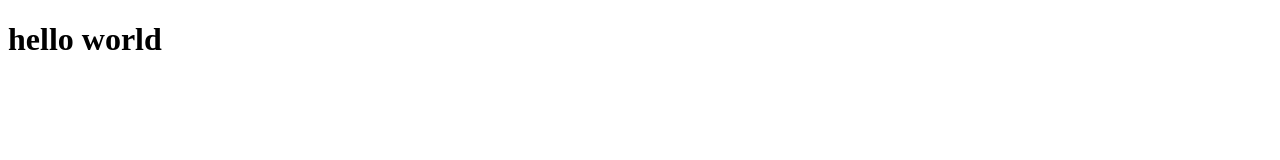
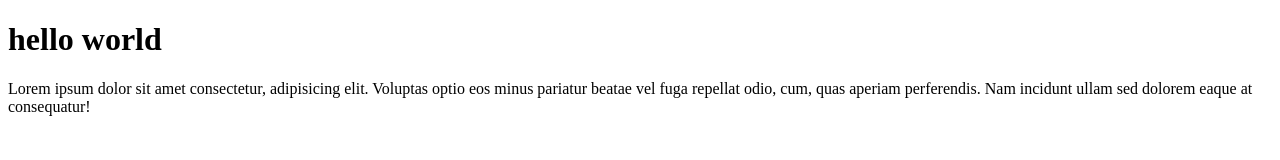
Before and after one commit to murtadhodaf/GitTest, a plain HTML site: page index.html in a window 1280 px wide. Drawn offline with Linux system fonts and the light colour scheme.

Commit message:
menambhakan paragraph

```diff
--- a/index.html
+++ b/index.html
@@ -8,5 +8,6 @@
 </head>
 <body>
     <h1>hello world</h1>
+    <p>Lorem ipsum dolor sit amet consectetur, adipisicing elit. Voluptas optio eos minus pariatur beatae vel fuga repellat odio, cum, quas aperiam perferendis. Nam incidunt ullam sed dolorem eaque at consequatur!</p>
 </body>
 </html>
```
